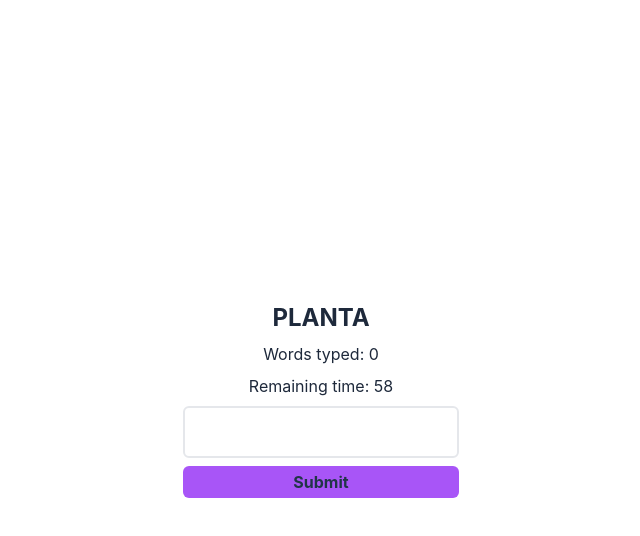
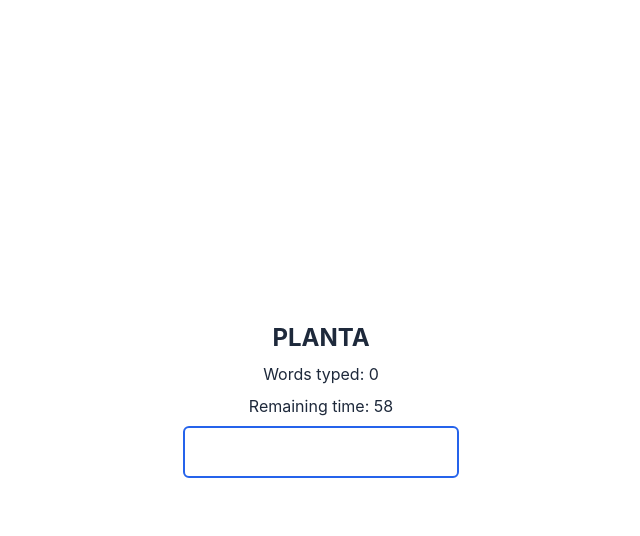
Before and after one commit to matedefalco/wpm, a React (Vite) app: page / in a window 1280 px wide. Both pictures are taken after a click on the button "Play". Shown: the top 536 px of the page, without its empty margins (319-959 px from the left). Built offline with nearby package versions, Linux system fonts and the light colour scheme.

Commit message:
Final styles

```diff
--- a/src/App.jsx
+++ b/src/App.jsx
@@ -42,21 +42,22 @@ function App() {
 					</h1>
 					<h2 className="text-slate-800">Words typed: {characterCount}</h2>
 					<h3 className="text-slate-800">Remaining time: {time}</h3>
-					<form className="flex flex-col gap-2" onSubmit={handleSubmit}>
-						<input
-							className="p-3 border-solid border-2 text-black bg-white rounded-md outline-none"
-							autoFocus
-							type="text"
-							value={buffer}
-							onChange={(event) => setBuffer(event.target.value)}
-						/>
-						<button
-							className="bg-purple-500 p-1 font-bold rounded-md "
-							type="submit"
-						>
-							Submit
-						</button>
-					</form>
+					<input
+						className="p-3 border-solid border-2 border-blue-600 text-black bg-white rounded-md outline-none"
+						autoFocus
+						type="text"
+						value={buffer}
+						onChange={(event) => {
+							setBuffer(event.target.value)
+							if (event.target.value === word) {
+								setWord(randomWords[(Math.random() * randomWords.length) | 0])
+								setCharacterCount(
+									(characterCount) => characterCount + word.length
+								)
+								setBuffer("")
+							}
+						}}
+					/>
 				</div>
 			) : (
 				<div>
```
